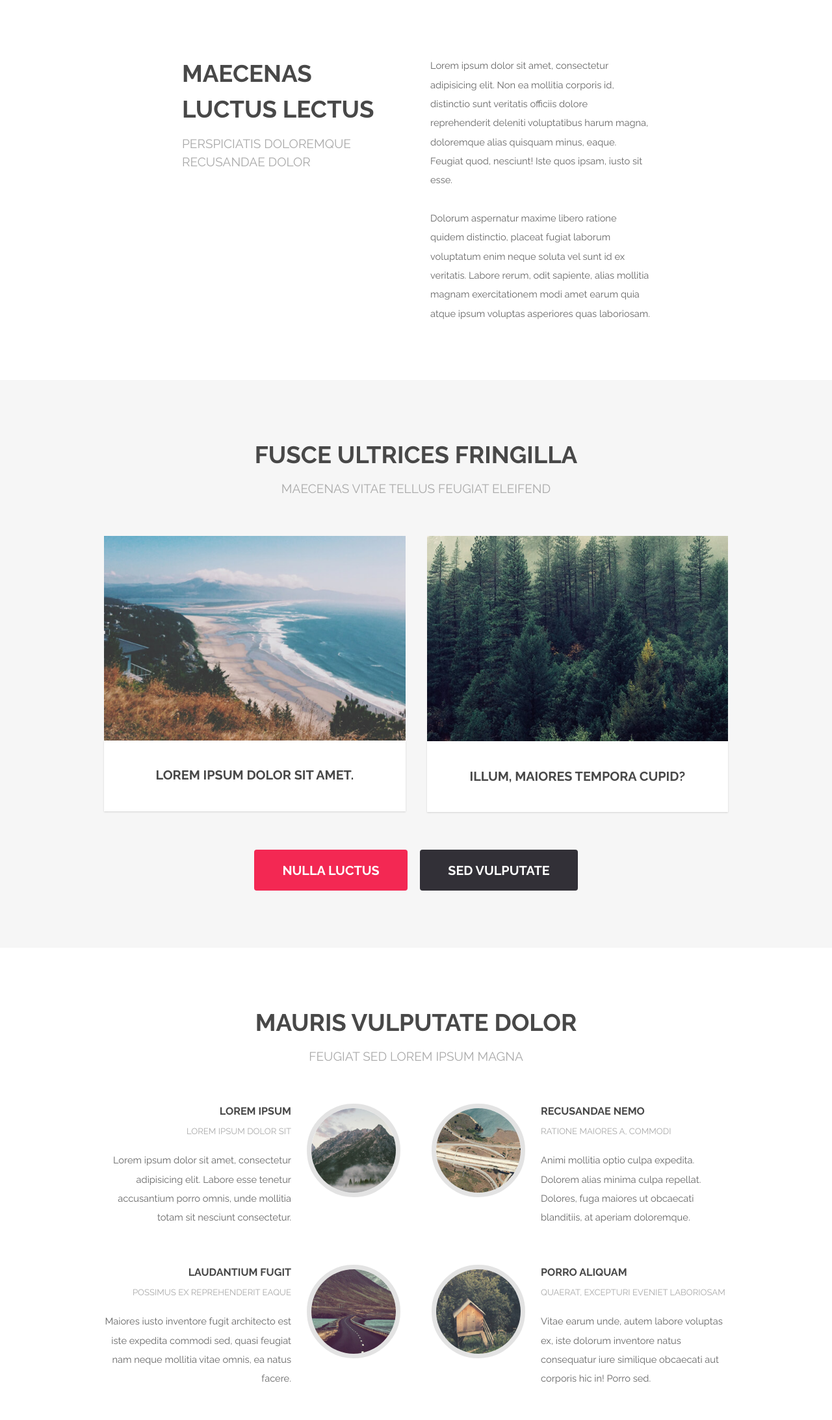
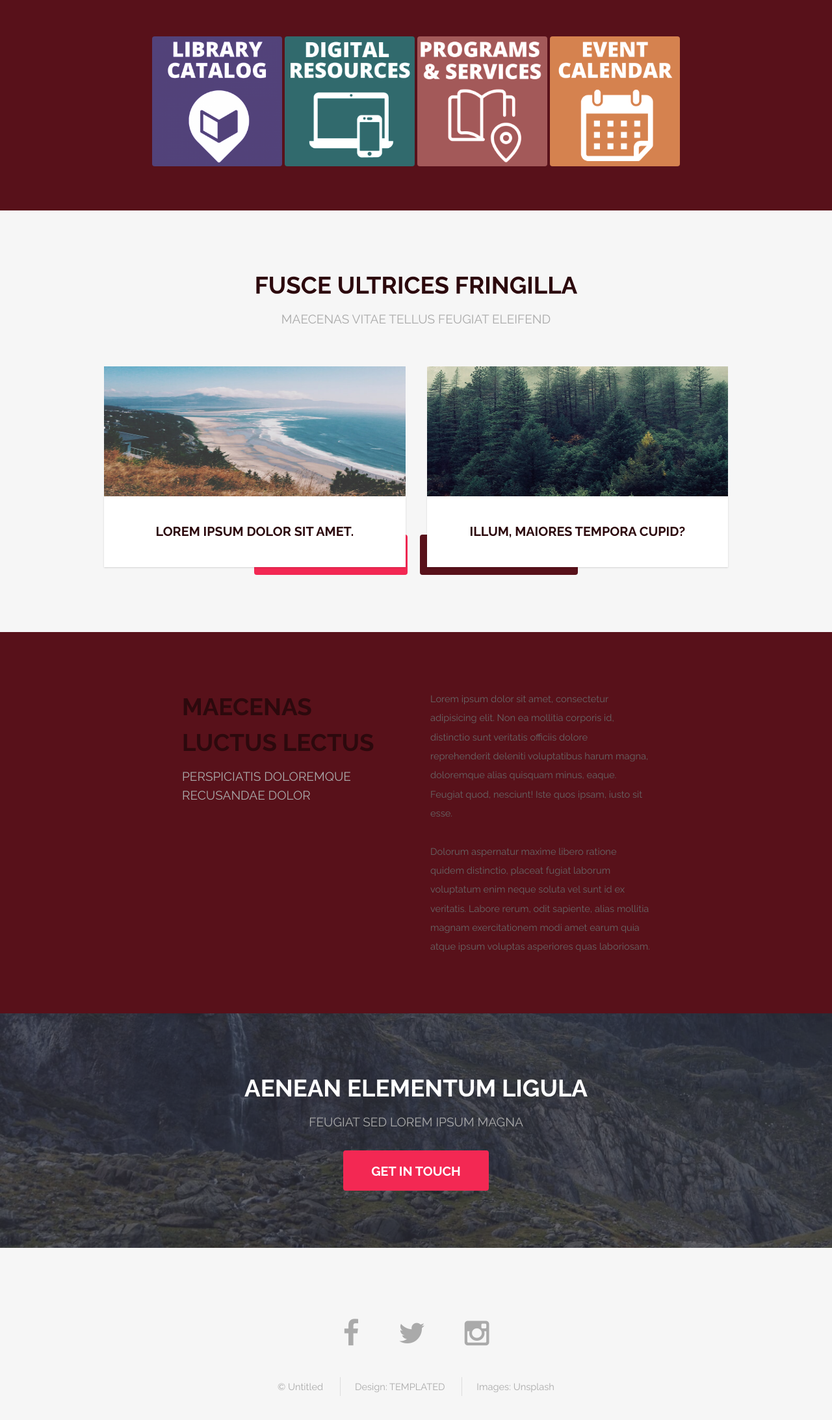
Before and after one commit to johnm2023/UX-MJ-2, a plain HTML site: page index.html in a window 1280 px wide. Shown: the part 614-2800 px from the top of the page at 65% size. Drawn offline with nearby package versions, Linux system fonts and the light colour scheme.

Commit message:
added menu icons and colored menu boxes

```diff
--- a/css/style.css
+++ b/css/style.css
@@ -11,7 +11,7 @@
 /* Basic */
 
 	body {
-		background: #fff;
+		background: #58111A;
 	}
 
 		body.is-loading *, body.is-loading *:before, body.is-loading *:after {
@@ -58,7 +58,7 @@
 	}
 
 	h1, h2, h3, h4, h5, h6 {
-		color: #484848;
+		color: #2C090D;
 		font-weight: 700;
 		line-height: 1em;
 		margin: 0 0 1em 0;
@@ -502,11 +502,15 @@
 		border: 0;
 		display: inline-block;
 		position: relative;
+		height: 200px;
+		width: 200px;
 	}
 
 		.image img {
 			border-radius: 4px;
 			display: block;
+			max-height: 100%;
+			max-width: 100%;
 		}
 
 		.image.left {
@@ -775,7 +779,7 @@
 		-o-transition: background-color 0.2s ease-in-out, color 0.2s ease-in-out;
 		-ms-transition: background-color 0.2s ease-in-out, color 0.2s ease-in-out;
 		transition: background-color 0.2s ease-in-out, color 0.2s ease-in-out;
-		background-color: #323037;
+		background-color: #58111A;
 		border-radius: 4px;
 		border: 0;
 		color: #ffffff !important;
@@ -891,7 +895,7 @@
 			input[type="reset"].special:active,
 			input[type="button"].special:active,
 			.button.special:active {
-				background-color: #f21040;
+				background-color: #460E15;
 			}
 
 		input[type="submit"].disabled, input[type="submit"]:disabled,
@@ -936,7 +940,7 @@
 	}
 
 		#header h1 {
-			color: #484848;
+			color: #2C090D;
 			font-weight: 400;
 			height: inherit;
 			left: 1.25em;
--- a/index.html
+++ b/index.html
@@ -6,7 +6,7 @@
 -->
 <html>
 	<head>
-		<title>Spatial by TEMPLATED</title>
+		<title>Pewaukee Public Library</title>
 		<meta http-equiv="content-type" content="text/html; charset=utf-8" />
 		<meta name="description" content="" />
 		<meta name="keywords" content="" />
@@ -20,49 +20,62 @@
 			<link rel="stylesheet" href="css/style.css" />
 			<link rel="stylesheet" href="css/style-xlarge.css" />
 		</noscript>
+		<link rel="stylesheet" href="https://fonts.googleapis.com/css2?family=Material+Symbols+Outlined:opsz,wght,FILL,GRAD@48,400,0,0" />
+		<link rel="stylesheet" href="https://fonts.googleapis.com/css2?family=Material+Symbols+Outlined:opsz,wght,FILL,GRAD@48,400,0,0" />
+		<link rel="stylesheet" href="https://fonts.googleapis.com/css2?family=Material+Symbols+Outlined:opsz,wght,FILL,GRAD@48,400,0,0" />
+		<link rel="stylesheet" href="https://fonts.googleapis.com/css2?family=Material+Symbols+Outlined:opsz,wght,FILL,GRAD@48,400,0,0" />
+		<link rel="stylesheet" href="https://fonts.googleapis.com/css2?family=Material+Symbols+Outlined:opsz,wght,FILL,GRAD@48,400,0,0" />
+		<link rel="stylesheet" href="https://fonts.googleapis.com/css2?family=Material+Symbols+Outlined:opsz,wght,FILL,GRAD@48,400,0,0" />
+		<link rel="stylesheet" href="https://fonts.googleapis.com/css2?family=Material+Symbols+Outlined:opsz,wght,FILL,GRAD@48,400,0,0" />
+		<link rel="stylesheet" href="https://fonts.googleapis.com/css2?family=Material+Symbols+Outlined:opsz,wght,FILL,GRAD@48,400,0,0" />
 	</head>
 	<body class="landing">
 
 		<!-- Header -->
 			<header id="header" class="alt">
-				<h1><strong><a href="index.html">Spatial</a></strong> by Templated</h1>
+				<h1><strong><a href="index.html">Pewaukee</a></strong> Public Library</h1>
 				<nav id="nav">
 					<ul>
-						<li><a href="index.html">Home</a></li>
-						<li><a href="generic.html">Generic</a></li>
-						<li><a href="elements.html">Elements</a></li>
+						<li><a href="index.html"><span class="material-symbols-outlined">home</span></a></li>
+						<li><a href="index.html"><span class="material-symbols-outlined">local_library</span></a></li>
+						<li><a href="index.html"><span class="material-symbols-outlined">app_shortcut</span></a></li>
+						<li><a href="index.html"><span class="material-symbols-outlined">diversity_3</span></a></li>
+						<li><a href="index.html"><span class="material-symbols-outlined">help</span></a></li>
+						<li><a href="index.html"><span class="material-symbols-outlined">campaign</span></a></li>
+						<li><a href="elements.html"><span class="material-symbols-outlined">menu_book</span></a></li>
+						<li><a href="index.html"><span class="material-symbols-outlined">person</span></a></li>
 					</ul>
 				</nav>
 			</header>
 
 		<!-- Banner -->
 			<section id="banner">
+<!--
 				<h2>Spatial</h2>
 				<p>Lorem ipsum dolor sit amet nullam consequat <br /> interdum vivamus donce sed libero.</p>
+-->
 				<ul class="actions">
-					<li><a href="#" class="button special big">Get Started</a></li>
+					<li><a href="#" class="button special big">Learn More</a></li>
 				</ul>
 			</section>
 
-			<!-- One -->
-				<section id="one" class="wrapper style1">
-					<div class="container 75%">
-						<div class="row 200%">
-							<div class="6u 12u$(medium)">
-								<header class="major">
-									<h2>Maecenas luctus lectus</h2>
-									<p>Perspiciatis doloremque recusandae dolor</p>
-								</header>
-							</div>
-							<div class="6u$ 12u$(medium)">
-								<p>Lorem ipsum dolor sit amet, consectetur adipisicing elit. Non ea mollitia corporis id, distinctio sunt veritatis officiis dolore reprehenderit deleniti voluptatibus harum magna, doloremque alias quisquam minus, eaque. Feugiat quod, nesciunt! Iste quos ipsam, iusto sit esse.</p>
-								<p>Dolorum aspernatur maxime libero ratione quidem distinctio, placeat fugiat laborum voluptatum enim neque soluta vel sunt id ex veritatis. Labore rerum, odit sapiente, alias mollitia magnam exercitationem modi amet earum quia atque ipsum voluptas asperiores quas laboriosam.</p>
-							</div>
+		<!-- Three -->
+				<section id="three" class="wrapper style1">
+					<div class="container">
+						<header class="major special">
+							<h2>Mauris vulputate dolor</h2>
+							<p>Feugiat sed lorem ipsum magna</p>
+						</header>
+						<div align="center">
+							<img class="image" src="images/Library-Catalog-624x624.png" alt="" />
+							<img class="image" src="images/DIgital-Resources.png" alt="" />
+							<img class="image" src="images/Programs-Services.png" alt="" />
+							<img class="image" src="images/Event-Calendar.png" alt="" />
 						</div>
 					</div>
 				</section>
 
-			<!-- Two -->
+		<!-- Two -->
 				<section id="two" class="wrapper style2 special">
 					<div class="container">
 						<header class="major">
@@ -90,53 +103,19 @@
 					</div>
 				</section>
 
-			<!-- Three -->
-				<section id="three" class="wrapper style1">
-					<div class="container">
-						<header class="major special">
-							<h2>Mauris vulputate dolor</h2>
-							<p>Feugiat sed lorem ipsum magna</p>
-						</header>
-						<div class="feature-grid">
-							<div class="feature">
-								<div class="image rounded"><img src="images/pic04.jpg" alt="" /></div>
-								<div class="content">
-									<header>
-										<h4>Lorem ipsum</h4>
-										<p>Lorem ipsum dolor sit</p>
-									</header>
-									<p>Lorem ipsum dolor sit amet, consectetur adipisicing elit. Labore esse tenetur accusantium porro omnis, unde mollitia totam sit nesciunt consectetur.</p>
-								</div>
+			<!-- One -->
+				<section id="one" class="wrapper style1">
+					<div class="container 75%">
+						<div class="row 200%">
+							<div class="6u 12u$(medium)">
+								<header class="major">
+									<h2>Maecenas luctus lectus</h2>
+									<p>Perspiciatis doloremque recusandae dolor</p>
+								</header>
 							</div>
-							<div class="feature">
-								<div class="image rounded"><img src="images/pic05.jpg" alt="" /></div>
-								<div class="content">
-									<header>
-										<h4>Recusandae nemo</h4>
-										<p>Ratione maiores a, commodi</p>
-									</header>
-									<p>Animi mollitia optio culpa expedita. Dolorem alias minima culpa repellat. Dolores, fuga maiores ut obcaecati blanditiis, at aperiam doloremque.</p>
-								</div>
-							</div>
-							<div class="feature">
-								<div class="image rounded"><img src="images/pic06.jpg" alt="" /></div>
-								<div class="content">
-									<header>
-										<h4>Laudantium fugit</h4>
-										<p>Possimus ex reprehenderit eaque</p>
-									</header>
-									<p>Maiores iusto inventore fugit architecto est iste expedita commodi sed, quasi feugiat nam neque mollitia vitae omnis, ea natus facere.</p>
-								</div>
-							</div>
-							<div class="feature">
-								<div class="image rounded"><img src="images/pic07.jpg" alt="" /></div>
-								<div class="content">
-									<header>
-										<h4>Porro aliquam</h4>
-										<p>Quaerat, excepturi eveniet laboriosam</p>
-									</header>
-									<p>Vitae earum unde, autem labore voluptas ex, iste dolorum inventore natus consequatur iure similique obcaecati aut corporis hic in! Porro sed.</p>
-								</div>
+							<div class="6u$ 12u$(medium)">
+								<p>Lorem ipsum dolor sit amet, consectetur adipisicing elit. Non ea mollitia corporis id, distinctio sunt veritatis officiis dolore reprehenderit deleniti voluptatibus harum magna, doloremque alias quisquam minus, eaque. Feugiat quod, nesciunt! Iste quos ipsam, iusto sit esse.</p>
+								<p>Dolorum aspernatur maxime libero ratione quidem distinctio, placeat fugiat laborum voluptatum enim neque soluta vel sunt id ex veritatis. Labore rerum, odit sapiente, alias mollitia magnam exercitationem modi amet earum quia atque ipsum voluptas asperiores quas laboriosam.</p>
 							</div>
 						</div>
 					</div>
```
